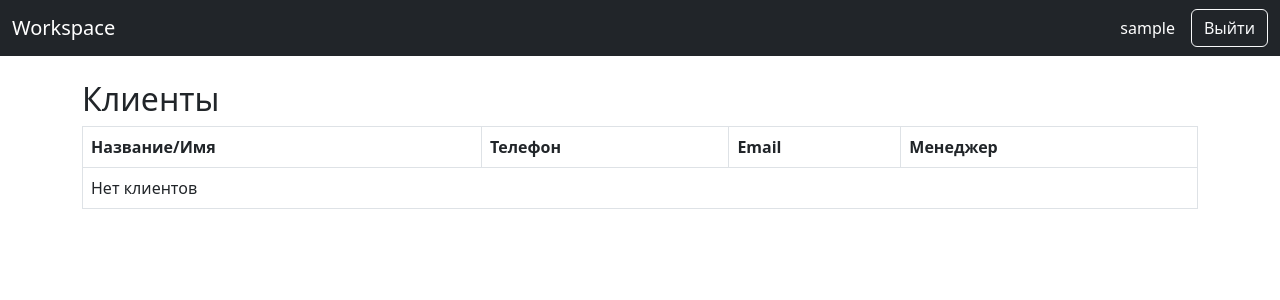
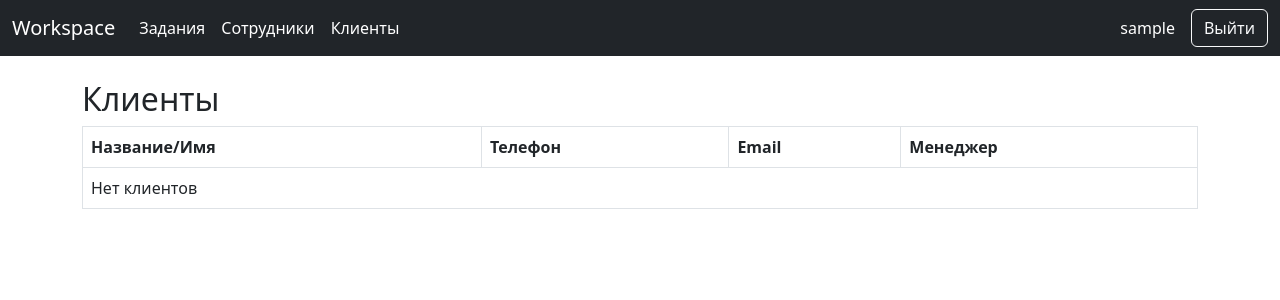
Before and after one commit to fake-stmz/employee-workspace-django, a Django app: page /clients/ in a window 1280 px wide. Shown: the top 300 px of the page. Run offline with Django 5.2, Linux system fonts and the light colour scheme; the visitor is signed in with stand-in values (Sample User, id 1); data that the repository does not hold is empty.

Commit message:
feat: basic navbar

```diff
--- a/templates/base.html
+++ b/templates/base.html
@@ -9,7 +9,13 @@
 
 <nav class="navbar navbar-expand-lg navbar-dark bg-dark">
     <div class="container-fluid">
-        <a class="navbar-brand" href="/">Workspace</a>
+        <div class="navbar-nav">
+            <a class="navbar-brand" href="{% url 'dashboard' %}">Workspace</a>
+            <a class="nav-link text-white" href="{% url 'task_list' %}">Задания</a>
+            <a class="nav-link text-white" href="{% url 'employee_list' %}">Сотрудники</a>
+            <a class="nav-link text-white" href="{% url 'client_list' %}">Клиенты</a>
+        </div>
+
 
         <div class="d-flex align-items-center">
             {% if user.is_authenticated %}
```
